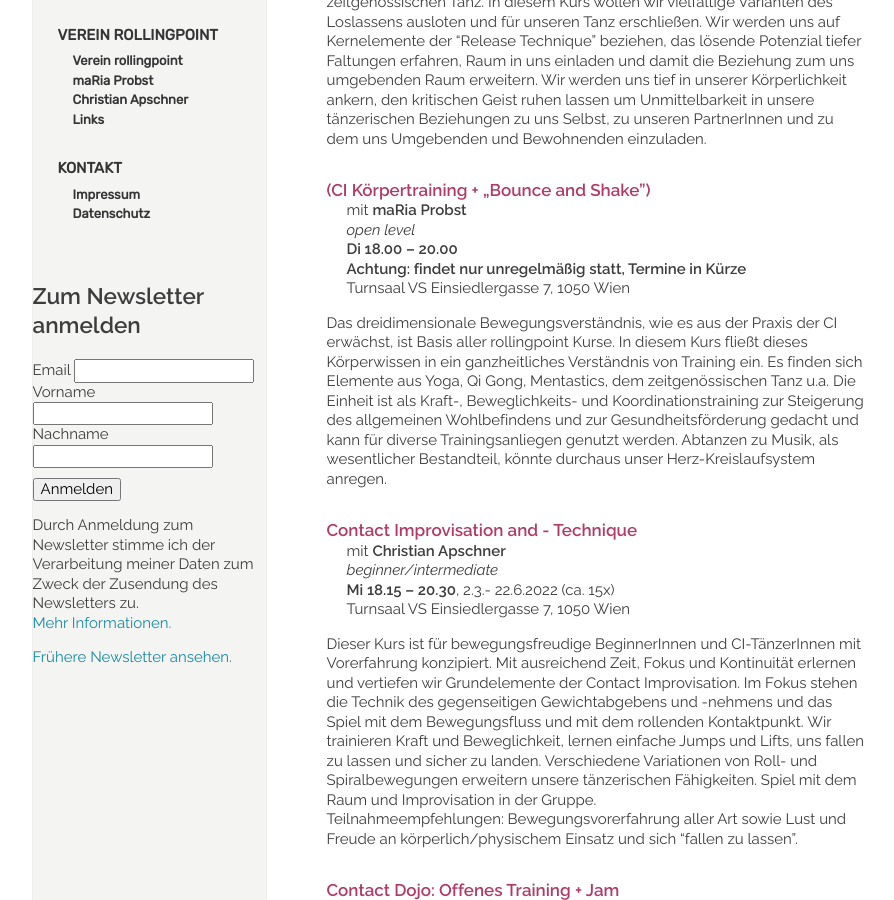
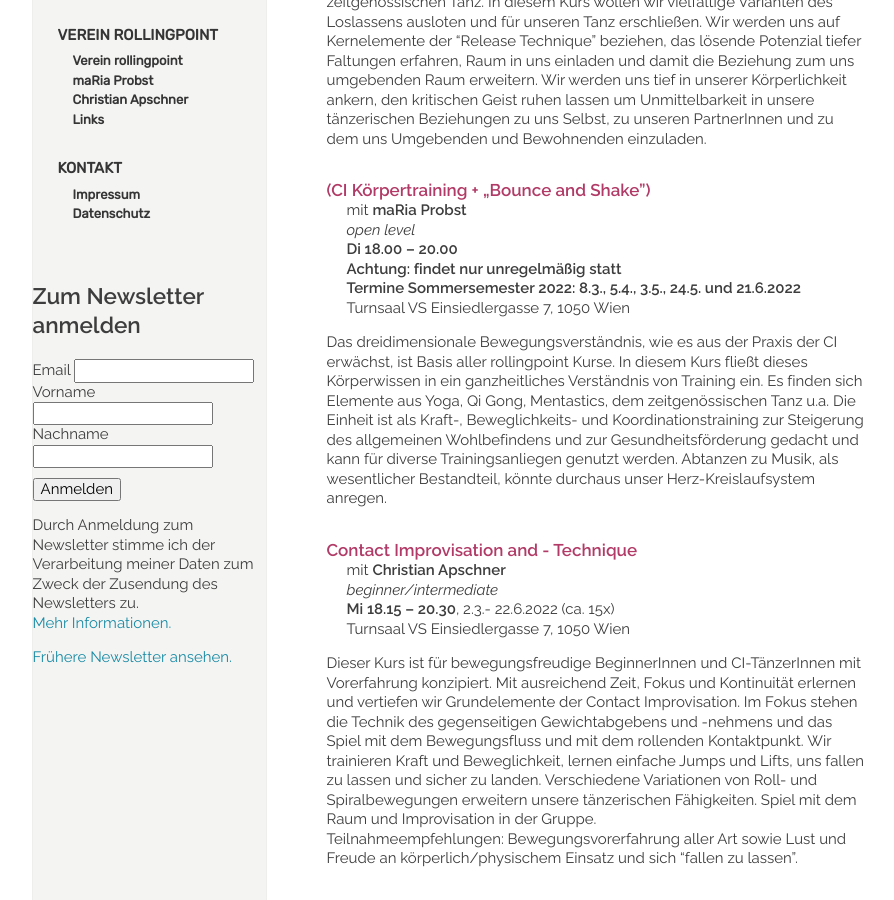
Before and after one commit to manulari/rollingpointat, a Jekyll site: the page built from _pages_de/kurse.md, in a window 1280 px wide and 900 px high, scrolled down 639 px. Shown: the whole window, without its empty margins (152-1046 px from the left). Built offline with Jekyll 4.4.1, drawn with Linux system fonts in a browser that asks for light colours; comment, search, counter and statistics services are not loaded.

Commit message:
Update page (de) “kurse”

```diff
--- a/_pages_de/kurse.md
+++ b/_pages_de/kurse.md
@@ -33,7 +33,8 @@ Turnsaal VS Gilgegasse 12, 1090 Wien
 mit **maRia Probst**\
 *open level*\
 **Di 18.00 – 20.00**\
-**Achtung: findet nur unregelmäßig statt, Termine in Kürze**\
+**Achtung: findet nur unregelmäßig statt**\
+**Termine Sommersemester 2022: 8.3., 5.4., 3.5., 24.5. und 21.6.2022**\
 Turnsaal VS Einsiedlergasse 7, 1050 Wien
 
 Das dreidimensionale Bewegungsverständnis, wie es aus der Praxis der CI erwächst, ist Basis aller rollingpoint Kurse. In diesem Kurs fließt dieses Körperwissen in ein ganzheitliches Verständnis von Training ein. Es finden sich Elemente aus Yoga, Qi Gong, Mentastics, dem zeitgenössischen Tanz u.a. Die Einheit ist als Kraft-, Beweglichkeits- und Koordinationstraining zur Steigerung des allgemeinen Wohlbefindens und zur Gesundheitsförderung gedacht und kann für diverse Trainingsanliegen genutzt werden. Abtanzen zu Musik, als wesentlicher Bestandteil, könnte durchaus unser Herz-Kreislaufsystem anregen.
```
